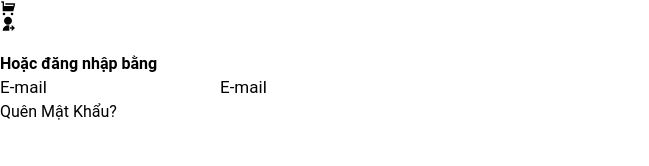
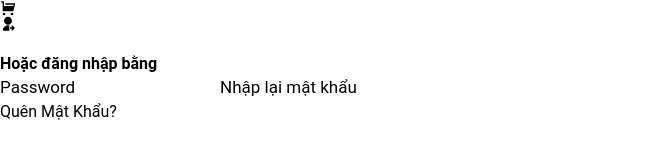
Before and after one commit to QuocDat1219/ecom-blog, a React (Create React App) app: page /changepassword/1 in a window 1280 px wide. Shown: the top 166 px of the page, without its empty margins (0-649 px from the left). Built offline with nearby package versions, Linux system fonts and the light colour scheme; no server answers; what @material-tailwind/react would draw is missing.

Commit message:
đâsdas

```diff
--- a/src/components/Auth/forgotpassword/changepassword.js
+++ b/src/components/Auth/forgotpassword/changepassword.js
@@ -40,7 +40,7 @@ const ChangPassWord = () => {
       <input
         type="password"
         name="password"
-        placeholder="E-mail"
+        placeholder="Password"
         value={password}
         onChange={(e) => setPassword(e.target.value)}
         className="border border-gray-300 rounded-lg py-2 px-4 mt-4 w-full"
@@ -49,7 +49,7 @@ const ChangPassWord = () => {
       <input
         type="password"
         name="confirmpassword"
-        placeholder="E-mail"
+        placeholder="Nhập lại mật khẩu"
         value={confirmpassword}
         onChange={(e) => setConfirmPassword(e.target.value)}
         className="border border-gray-300 rounded-lg py-2 px-4 mt-4 w-full"
```
